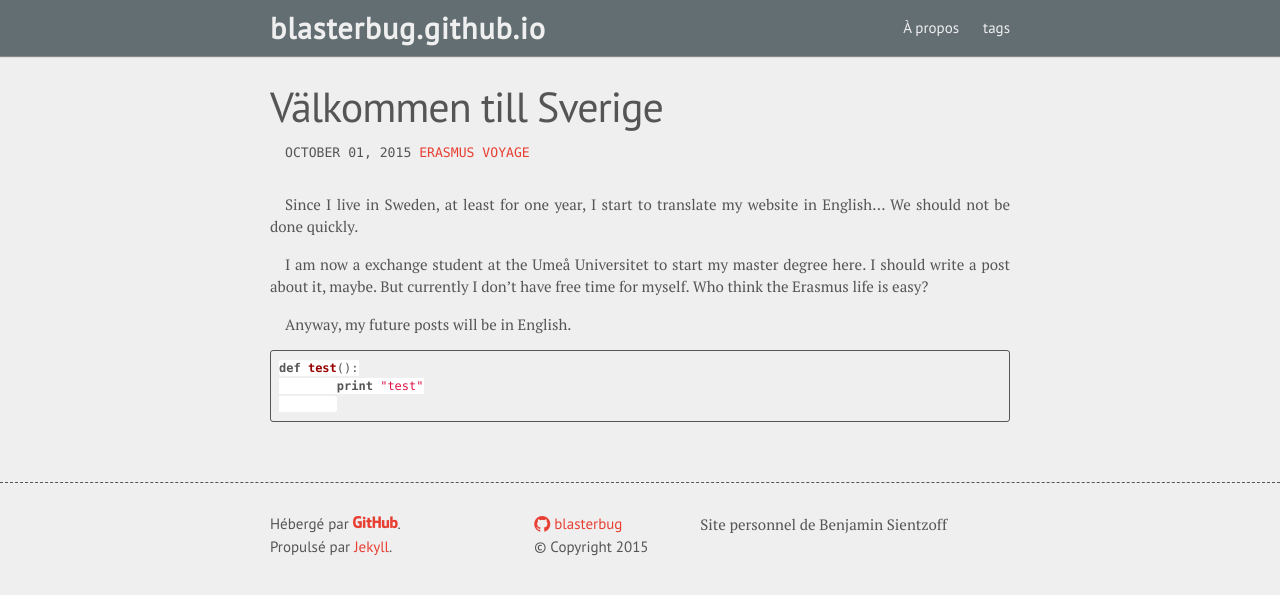
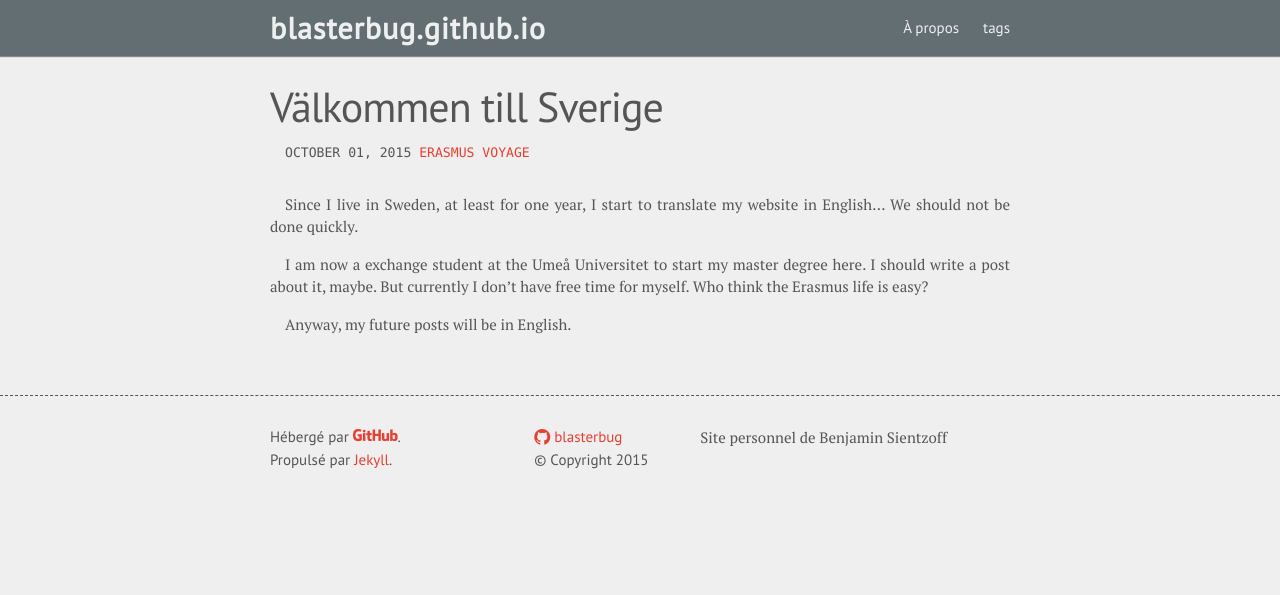
Before and after one commit to blasterbug/blasterbug.github.io, a Jekyll site: the page built from _posts/2015-10-01-välkommen-till-sverige.md, in a window 1280 px wide. Shown: the top 595 px of the page. Built offline with Jekyll 4.4.1, drawn with Linux system fonts in a browser that asks for light colours; some web fonts are replaced.

Commit message:
je suis en suède !

````diff
--- a/_posts/2015-10-01-välkommen-till-sverige.md
+++ b/_posts/2015-10-01-välkommen-till-sverige.md
@@ -13,9 +13,3 @@ Since I live in Sweden, at least for one year, I start to translate my website i
 I am now a exchange student at the Umeå Universitet to start my master degree here. I should write a post about it, maybe. But currently I don't have free time for myself. Who think the Erasmus life is easy?
 
 Anyway, my future posts will be in English.
-
-```python
-def test():
-	print "test"
-
-```
````
